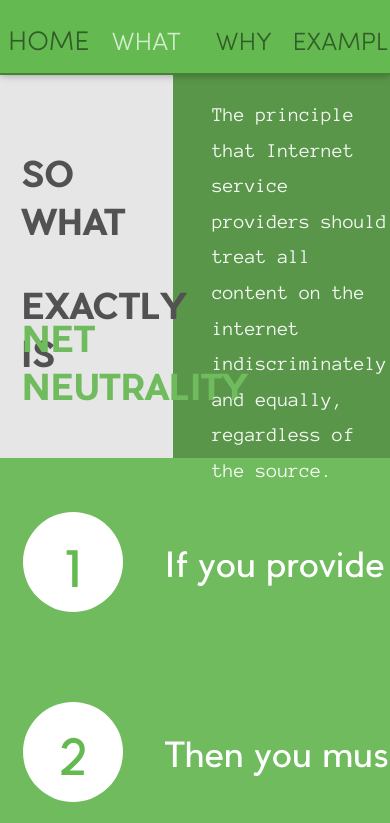
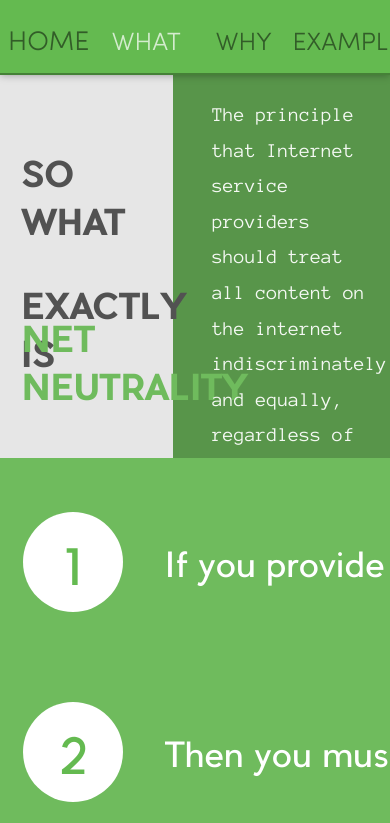
Before and after one commit to spoorthyv/NetNeutrality, a plain HTML site: page what.html in a window 390 px wide. Shown: the top 823 px of the page. Drawn offline with Linux system fonts and the light colour scheme.

Commit message:
fixed layout issues for what page

```diff
--- a/css/what.css
+++ b/css/what.css
@@ -2,10 +2,6 @@ body {
   background-color: rgb(111, 187, 93);
   font: normal 1.563em/1.38 Avenir-Light;
   color: rgb(255, 255, 255);
-}
-
-.container .text {
-  float: left;
 }
 
 .element {
@@ -17,6 +13,10 @@ body {
   width: 487px;
   height: 383px;
   background-color: rgb(230, 230, 230);
+}
+
+.element .text {
+  position: absolute;
 }
 
 .text-2 p {
@@ -63,7 +63,7 @@ body {
 }
 
 .container-3 {
-  width: 1165px;
+  width: 100%;
   height: 190px;
   margin: 0 auto;
 }
@@ -73,7 +73,7 @@ body {
   float: left;
   clear: both;
   z-index: 25;
-  width: 1165px;
+  width: 100%;
   height: 190px;
 }
 
@@ -94,6 +94,7 @@ body {
   height: 383px;
   margin-top: 75px;
   background-color: rgba(0, 0, 0, 0.2);
+  overflow: scroll;
 }
 
 .element-10 {
@@ -207,7 +208,6 @@ body {
 }
 
 .text-1 {
-  position: absolute;
   top: 252px;
   left: 61px;
   z-index: 2;
@@ -218,6 +218,7 @@ body {
 
 .text-10 {
   position: relative;
+  float: left;
   z-index: 19;
   width: 390px;
   margin: -37px 0 0 26.41339%;
@@ -237,7 +238,6 @@ body {
 }
 
 .text-2 {
-  position: absolute;
   top: 57px;
   left: 61px;
   z-index: 1;
@@ -247,7 +247,6 @@ body {
 }
 
 .text-3 {
-  position: absolute;
   top: 0;
   bottom: 0;
   left: 537px;
@@ -263,17 +262,22 @@ body {
 }
 
 .text-4 {
+  top: 0;
+  bottom: 0;
+  left: 0;
+  right: 0;
+  z-index: 6;
   width: 100px;
-  height: 72px;
-  margin-top: 24px;
-  font-family: PierSans;
-  font-size: 1.96em;
+  margin: auto;
+  padding-top: 31px;
+  font: 1.96em/1 PierSans;
   text-align: center;
   color: rgb(100, 186, 80);
 }
 
 .text-5 {
   position: relative;
+  float: left;
   z-index: 8;
   width: 46.398503274%;
   margin: 66px 0 0 42px;
@@ -284,16 +288,21 @@ body {
 }
 
 .text-6 {
-  width: 99px;
-  height: 72px;
-  margin-top: 22px;
-  font-family: PierSans;
-  font-size: 1.96em;
+  top: 0;
+  bottom: 0;
+  left: 0;
+  right: 0;
+  z-index: 22;
+  width: 100px;
+  margin: auto;
+  padding-top: 30px;
+  font: 1.96em/1 PierSans;
   text-align: center;
   color: rgb(100, 186, 80);
 }
 
 .text-7 {
+  float: left;
   width: 589px;
   margin: 66px 0 0 42px;
   font-family: 'Pier Sans';
@@ -304,6 +313,7 @@ body {
 
 .text-8 {
   position: relative;
+  float: left;
   clear: both;
   z-index: 15;
   width: 55.5123216601%;
@@ -314,9 +324,10 @@ body {
 
 .text-9 {
   position: relative;
+  float: left;
   z-index: 17;
-  width: 55.5123216601%;
-  margin: -142px 0 0 26.41339%;
+  width: 53.7634408602%;
+  margin: -154px 0 0 26.41339%;
   font-size: 1em;
   color: rgb(255, 255, 255);
 }
@@ -450,8 +461,18 @@ body {
     margin-top: auto;
     margin-bottom: auto;
     padding-top: 22px;
+    padding-right: 10px;
     border-left-width: 0;
     border-left-style: none;
+  }
+
+  .element .text-4,
+  .element .text-6 {
+    top: 0;
+    bottom: 0;
+    left: 0;
+    right: 0;
+    margin: auto;
   }
 
   .element-1 {
@@ -563,6 +584,15 @@ body {
     font-size: 0.8em;
   }
 
+  .element .text-4,
+  .element .text-6 {
+    top: 0;
+    bottom: 0;
+    left: 0;
+    right: 0;
+    margin: auto;
+  }
+
   .element-1 {
     position: relative;
     z-index: 5;
```
